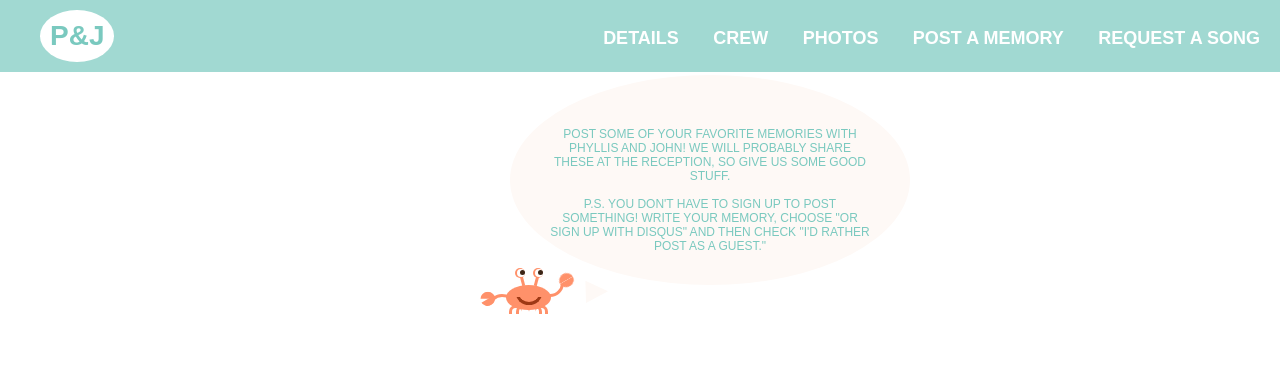
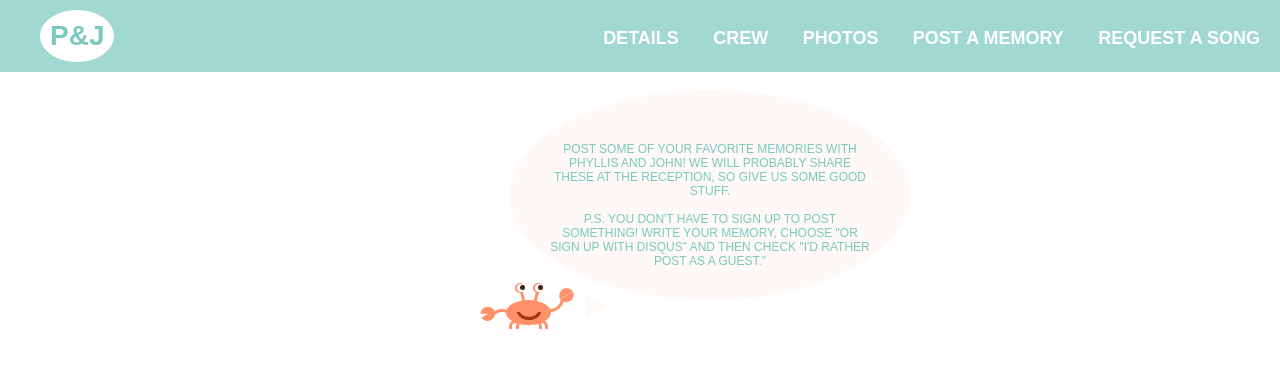
Before and after one commit to phyllisandjohn/phyllisandjohn.github.io, a Jekyll site: the page built from _posts/2016-01-17-post.md, in a window 1280 px wide. Shown: the top 368 px of the page. Built offline with Jekyll 4.4.1, drawn with Linux system fonts in a browser that asks for light colours; comment, search, counter and statistics services are not loaded.

Commit message:
Update post.css

```diff
--- a/css/post.css
+++ b/css/post.css
@@ -3,7 +3,7 @@
   	margin: 0 auto;
   	position: absolute;
   	z-index: 0;
-	margin-top: 250px;
+	margin-top: 265px;
 	margin-left: 2.5%;
 
 }
@@ -11,7 +11,7 @@
 .hide-top {
   	width: 100%;
   	height: 250px;
-  	margin-top: 75px;
+  	margin-top: 90px;
   	position: absolute;
   	z-index: 1;
   	background: white;
```
